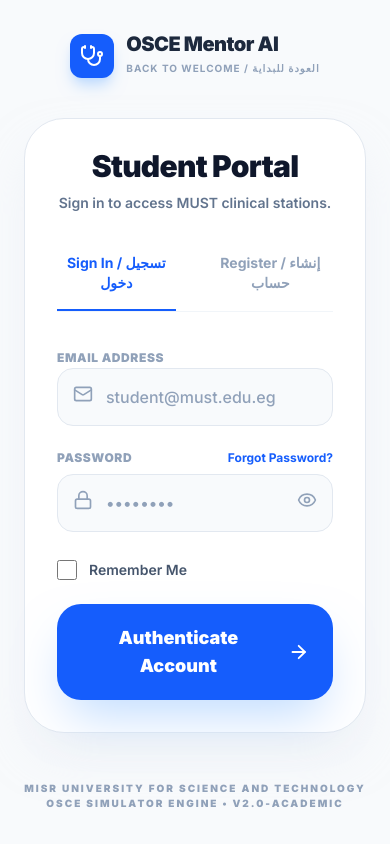
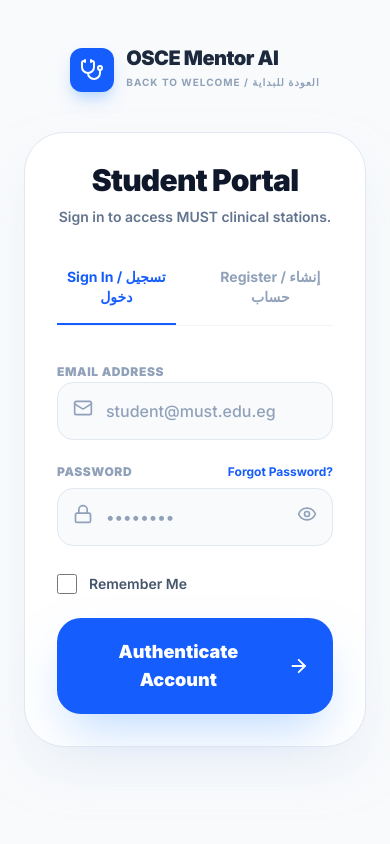
Before and after one commit to body0102482-spec/Misr-OSCE-AIIIIII, a React (Vite) app: page /auth in a window 390 px wide. Built offline with nearby package versions, Linux system fonts and the light colour scheme.

Commit message:
refactor(auth): improve responsive layout on AuthPage
Adjust height and padding properties to ensure proper scrolling on smaller screens and maintain consistency across viewports.

```diff
--- a/src/pages/AuthPage.tsx
+++ b/src/pages/AuthPage.tsx
@@ -124,8 +124,8 @@
   };
 
   return (
-    <div className="min-h-[100dvh] bg-slate-50 flex flex-col items-center justify-center p-6 sm:p-12 font-sans selection:bg-blue-100">
-      <Link to="/" className="flex items-center gap-3 mb-10 group transition-all">
+    <div className="h-[100dvh] w-full overflow-y-auto bg-slate-50 flex flex-col items-center py-12 px-6 sm:px-12 font-sans selection:bg-blue-100">
+      <Link to="/" className="flex items-center gap-3 mb-10 group transition-all shrink-0">
         <div className="bg-blue-600 p-2.5 rounded-xl text-white shadow-lg shadow-blue-200 group-hover:scale-110 transition-transform">
           <Stethoscope size={24} />
         </div>
@@ -135,7 +135,7 @@
         </div>
       </Link>
 
-      <div className="w-full max-w-xl bg-white border border-slate-200 rounded-[2.5rem] shadow-2xl shadow-slate-200/50 p-8 sm:p-12">
+      <div className="w-full max-w-xl bg-white border border-slate-200 rounded-[2.5rem] shadow-2xl shadow-slate-200/50 p-8 sm:p-12 mb-12">
         <div className="text-center mb-10">
           <h2 className="text-3xl font-black text-slate-900 tracking-tight leading-none mb-3">
             {isLogin ? "Student Portal" : "Student Registration"}
```
